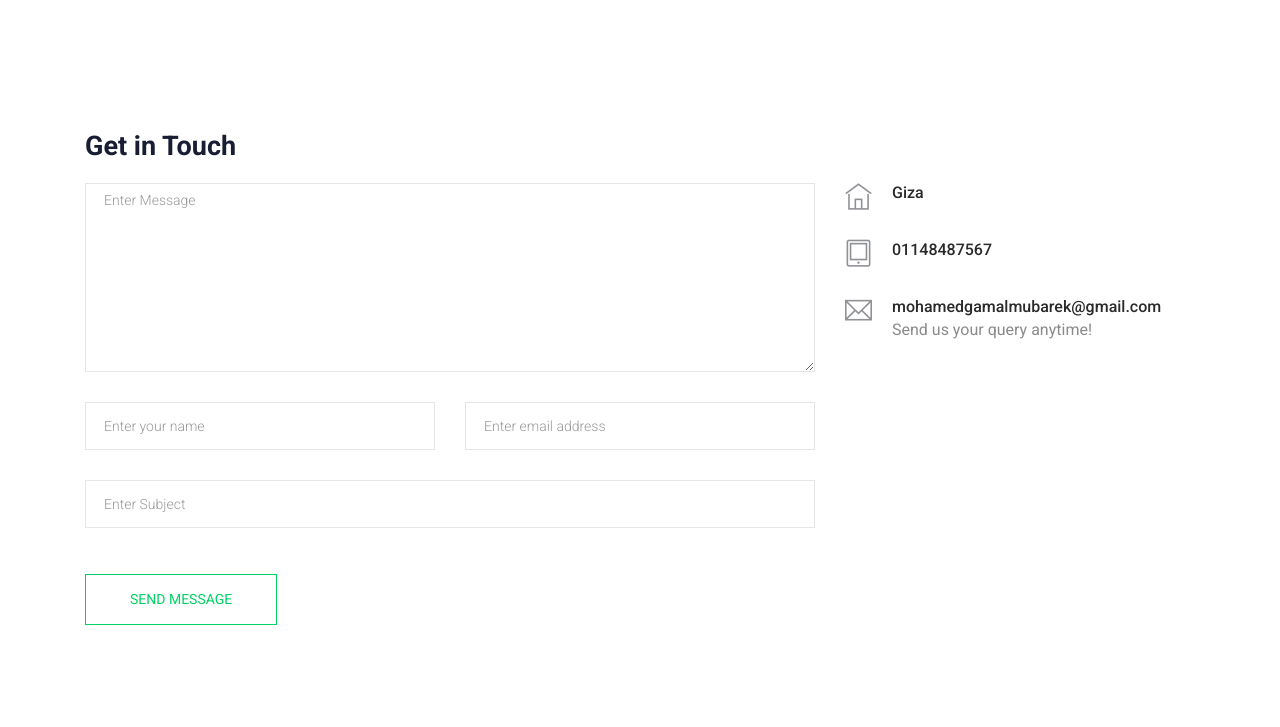
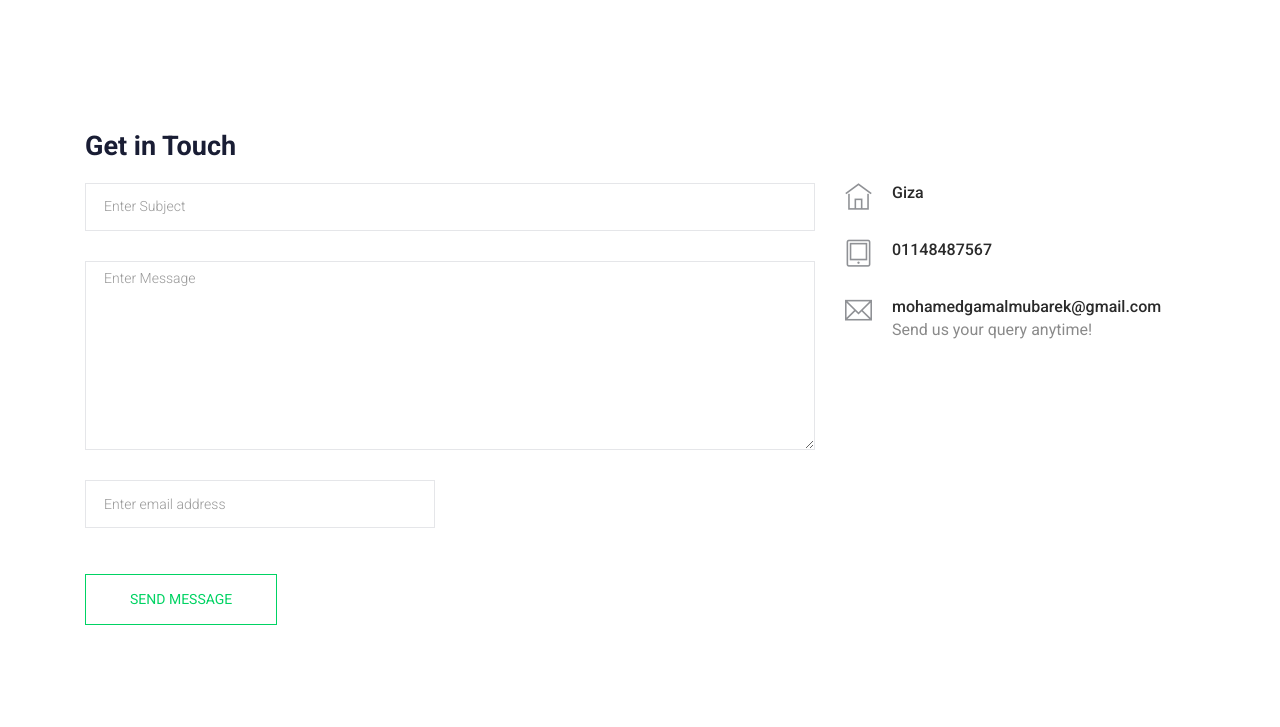
Before and after one commit to Mohamed-Gamal-Mubarek/jop-board, a Django app: page /contact-us/ in a window 1280 px wide. Shown: the part 351-1078 px from the top of the page. Run offline with Django 3.2, Linux system fonts and the light colour scheme; data comes from the database, SQL or seed files in the repository; some libraries are stand-ins or nearby versions.

Commit message:
structre form to send messge

```diff
--- a/job-board/contact/templates/contact/contact.html
+++ b/job-board/contact/templates/contact/contact.html
@@ -22,10 +22,23 @@
             <div class="col-12">
                 <h2 class="contact-title">Get in Touch</h2>
             </div>
+            <!-- FORM -->
             <div class="col-lg-8">
-                <form class="form-contact contact_form" action="contact_process.php" method="post" id="contactForm"
-                    novalidate="novalidate">
+                <form class="form-contact contact_form" method="post" novalidate="novalidate">
+                    {% csrf_token %}
                     <div class="row">
+
+                        <!-- SUBJECT -->
+                        <div class="col-12">
+                            <div class="form-group">
+                                <input class="form-control" name="subject" id="subject" type="text"
+                                    onfocus="this.placeholder = ''" onblur="this.placeholder = 'Enter Subject'"
+                                    placeholder='Enter Subject'>
+                            </div>
+                        </div>
+                        <!-- ./SUBJECT -->
+
+                        <!-- MESSAGE -->
                         <div class="col-12">
                             <div class="form-group">
 
@@ -34,13 +47,9 @@
                                     placeholder='Enter Message'></textarea>
                             </div>
                         </div>
-                        <div class="col-sm-6">
-                            <div class="form-group">
-                                <input class="form-control" name="name" id="name" type="text"
-                                    onfocus="this.placeholder = ''" onblur="this.placeholder = 'Enter your name'"
-                                    placeholder='Enter your name'>
-                            </div>
-                        </div>
+                        <!-- ./MESSAGE -->
+
+                        <!-- EMAIL ADDRESS -->
                         <div class="col-sm-6">
                             <div class="form-group">
                                 <input class="form-control" name="email" id="email" type="email"
@@ -48,19 +57,16 @@
                                     placeholder='Enter email address'>
                             </div>
                         </div>
-                        <div class="col-12">
-                            <div class="form-group">
-                                <input class="form-control" name="subject" id="subject" type="text"
-                                    onfocus="this.placeholder = ''" onblur="this.placeholder = 'Enter Subject'"
-                                    placeholder='Enter Subject'>
-                            </div>
-                        </div>
+                        <!-- EMAIL ADDRESS -->
+
+
                     </div>
                     <div class="form-group mt-3">
                         <button type="submit" class="button button-contactForm btn_4 boxed-btn">Send Message</button>
                     </div>
                 </form>
             </div>
+            <!-- ./FORM -->
             <!-- INFORMATION -->
             <div class="col-lg-4">
                 <div class="media contact-info">
@@ -85,6 +91,7 @@
                     </div>
                 </div>
             </div>
+            <!-- ./INFORMATION -->
         </div>
     </div>
 </section>
```
